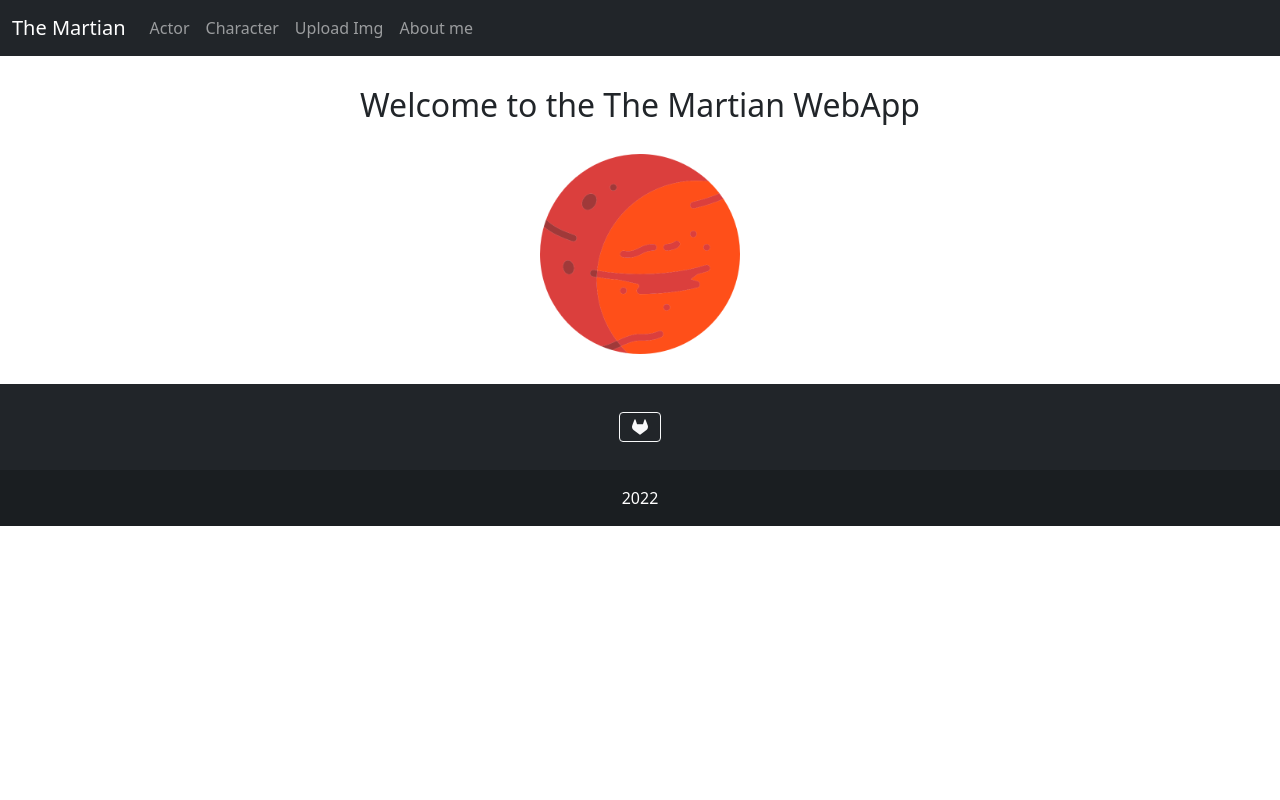
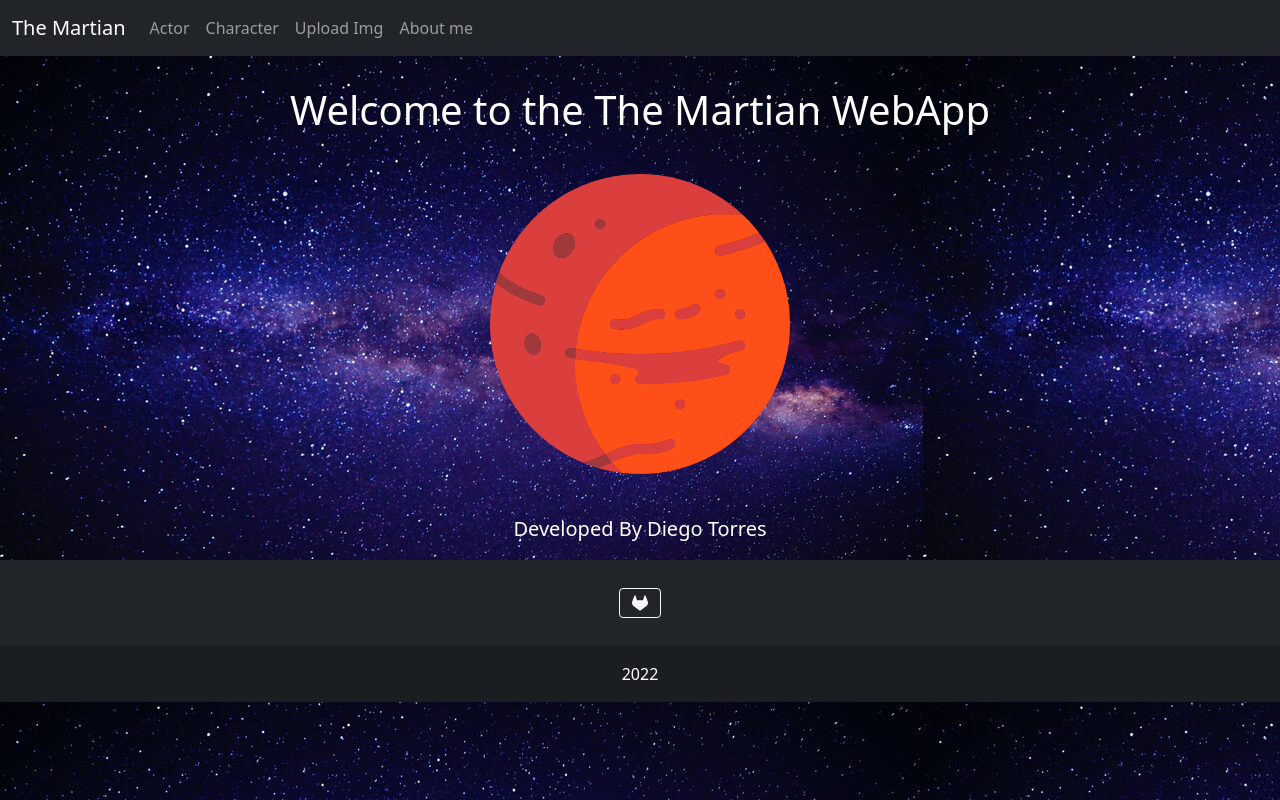
Before and after one commit to datorres76/the_martian, a FastAPI app: page / in a window 1280 px wide. Run offline with FastAPI, Linux system fonts and the light colour scheme; some libraries are stand-ins or nearby versions.

Commit message:
Adding some changes in functions

```diff
--- a/main.py
+++ b/main.py
@@ -1,5 +1,6 @@
 #Imports
 import os
+from urllib import request
 import webbrowser
 from fastapi import FastAPI,Query,Path, HTTPException, status,Body, Request, Response, File, UploadFile
 from fastapi.encoders import jsonable_encoder
@@ -25,7 +26,6 @@
     born_year:int
     awards:List[str]
     movies:List[str]
-
     web:Optional[AnyUrl]
     instagram:str
 
@@ -83,10 +83,7 @@
                                       {"request":request,
                                        "actors":response,
                                        "title":"All actors"})
-
-
 #Show an actor by id
-
 @app.get(
     path="/actor/{id}",
     response_model=Actor,
@@ -94,11 +91,15 @@
     tags=["Actor"],
     description="Return an Actor by an indicated id"
 )
-def show_actor(id:int=Path(...,gt=0,lt=100)):
+def show_actor(request:Request,id:int=Path(...,gt=0,lt=100)):
     actor = actors.get(id)
     if not actor:
         raise HTTPException(status_code=status.HTTP_404_NOT_FOUND, detail="The actor does not participate in this movie")
-    return actor
+    return templates.TemplateResponse("home.html",
+                                      {"request":request,
+                                      "actor":actor,
+                                        "title":"All actors"})
+
 
 #About us
 
--- a/static/style.css
+++ b/static/style.css
@@ -1,19 +1,34 @@
+.welcome_text{
+    margin-top: 30px;
+    text-align: center;
+    color: white;
+    font-size: 40px;
+}
 
 .h2_text{
     margin-top: 30px;
     text-align: center;
-
 }
 
 .mars{
-    margin-top: 30px;
-    margin-bottom: 30px;
+    margin-top: 40px;
+    margin-bottom: 40px;
     display: flex;
     align-items: center;
     justify-content: center;
 }
 
 .mars_image{
-    width: 200px;
-    height: 200px;
+    width: 300px;
+    height: 300px;
 }
+
+.dev_by{
+    text-align: center;
+    color: white;
+    font-size: 20px;
+
+}
+.body-index{
+    background-image: url("/static/images/space-background-website\ \(1\).jpeg");
+}
--- a/templates/header.html
+++ b/templates/header.html
@@ -1,4 +1,4 @@
-<html lang="en">
+<html lang="en" >
 <head>
     <link rel="stylesheet" href="{{url_for('static', path='/style.css')}}" type="text/css">
     <link href="https://cdn.jsdelivr.net/npm/bootstrap@5.1.3/dist/css/bootstrap.min.css" rel="stylesheet" integrity="sha384-1BmE4kWBq78iYhFldvKuhfTAU6auU8tT94WrHftjDbrCEXSU1oBoqyl2QvZ6jIW3" crossorigin="anonymous">
--- a/templates/index.html
+++ b/templates/index.html
@@ -1,13 +1,16 @@
 {% include 'header.html' %}
-<body>
+<body class="body-index">
     {% include 'navbar.html' %}
 
-    <h2 class="h2_text">Welcome to the The Martian WebApp</h2>
+    <h2 class="welcome_text">Welcome to the The Martian WebApp</h2>
 
     <figure class="mars">
         <img class="mars_image" src="/static/images/mars.png" alt="mars image">
     </figure>
 
+    <p class="dev_by">Developed By Diego Torres</p>
+
+
 
 
 {% include 'footer.html' %}
```
Also changed, not shown: templates/home.html (+18 -0 lines), db.py (line endings or trailing spaces), static/images/space-background-website (1).jpeg (added).
